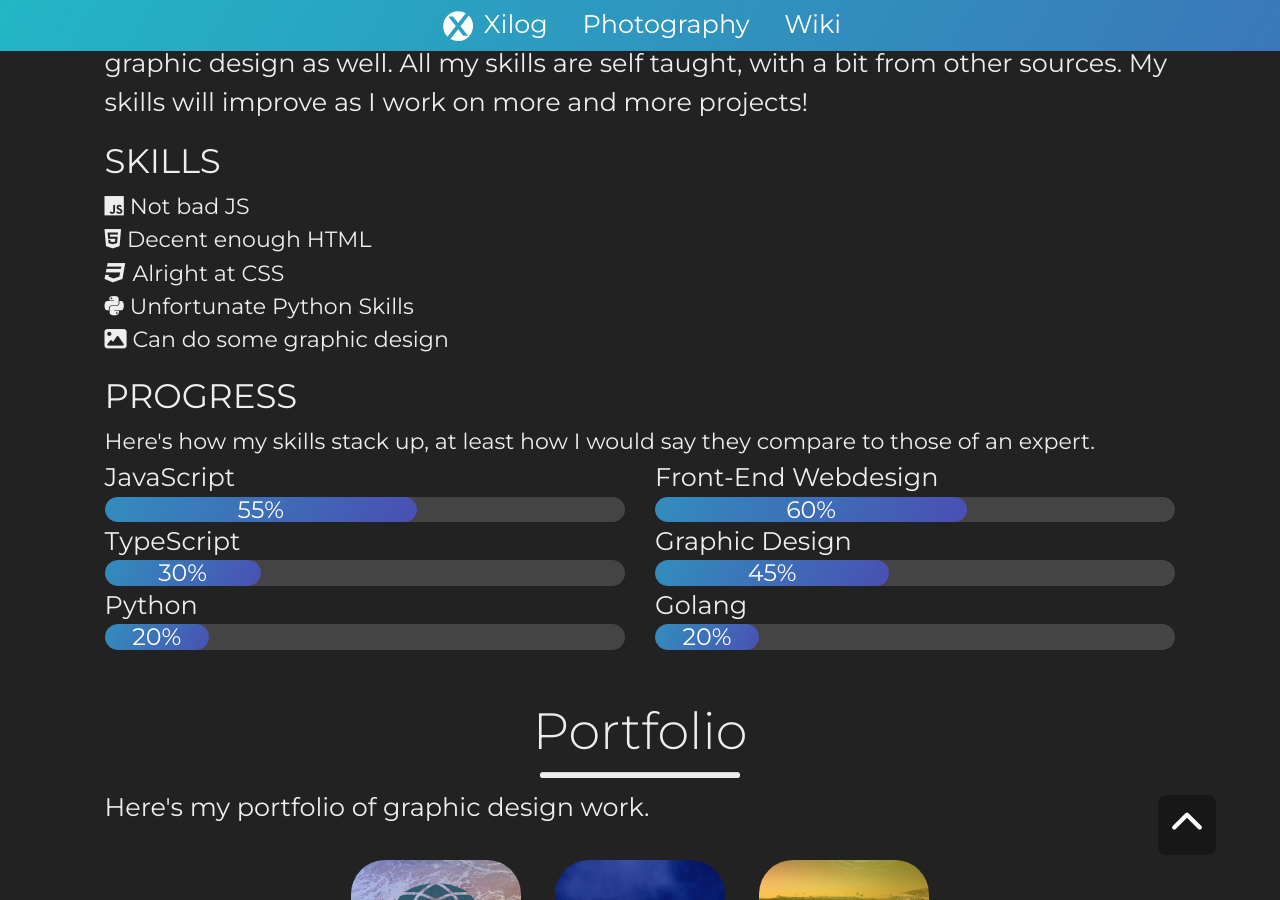
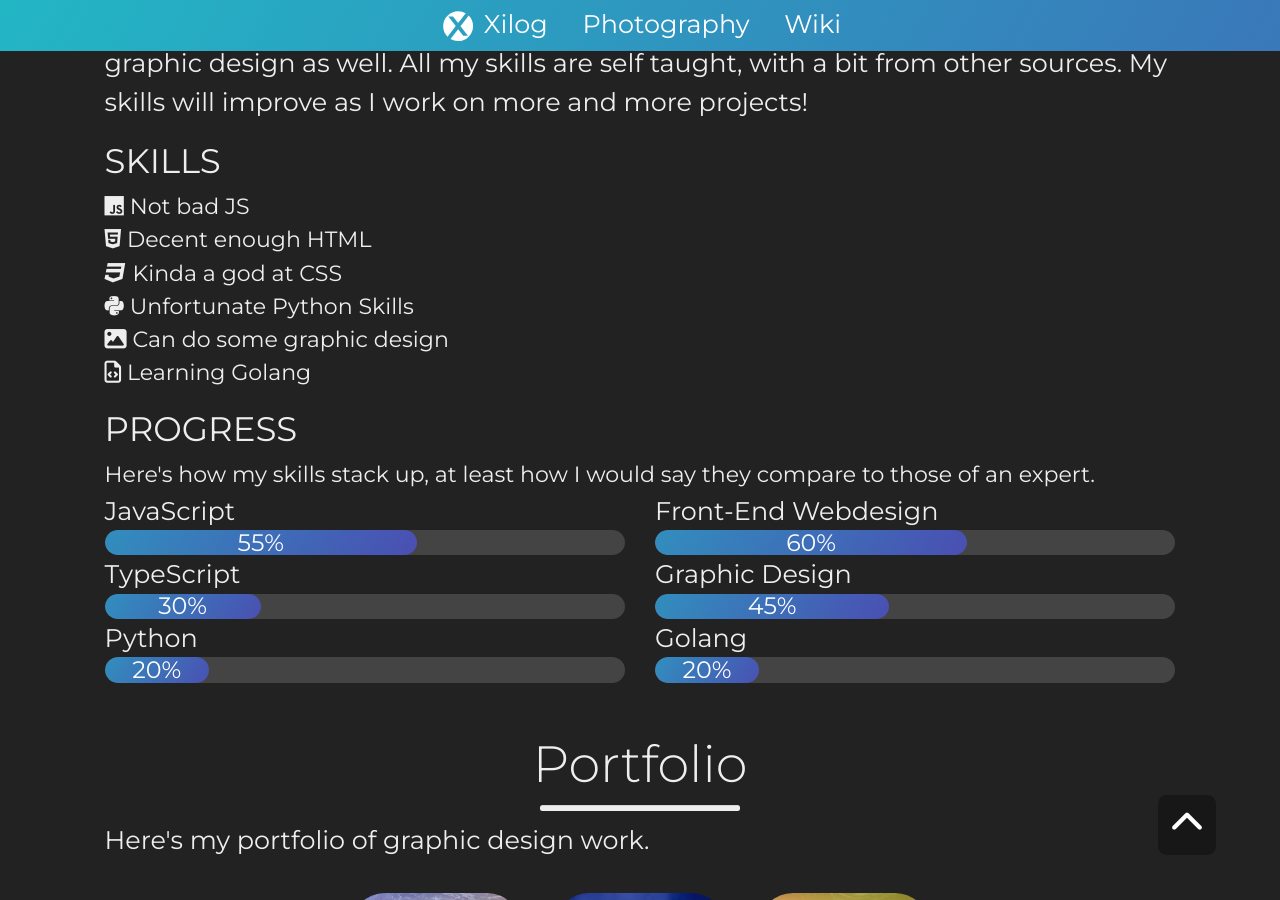
Before and after one commit to alanrme/xilog, a Jekyll site: the page built from index.html, in a window 1280 px wide and 900 px high, scrolled down 1216 px. Built offline with Jekyll 4.4.1, drawn with Linux system fonts in a browser that asks for light colours; nearby versions of some CDN libraries.

Commit message:
icon fix

```diff
--- a/index.html
+++ b/index.html
@@ -22,9 +22,10 @@ title: Xilog
         <p2 data-aos="fade" data-aos-anchor-placement="top-bottom">
             <i class="fab fa-js"></i> Not bad JS<br>
             <i class="fab fa-html5"></i> Decent enough HTML<br>
-            <i class="fab fa-css3"></i> Alright at CSS<br>
+            <i class="fab fa-css3"></i> Kinda a god at CSS<br>
             <i class="fab fa-python"></i> Unfortunate Python Skills<br>
-            <i class="fas fa-image"></i> Can do some graphic design
+            <i class="fas fa-image"></i> Can do some graphic design<br>
+            <i class="far fa-file-code"></i> Learning Golang
         </p2>
 
 
```
